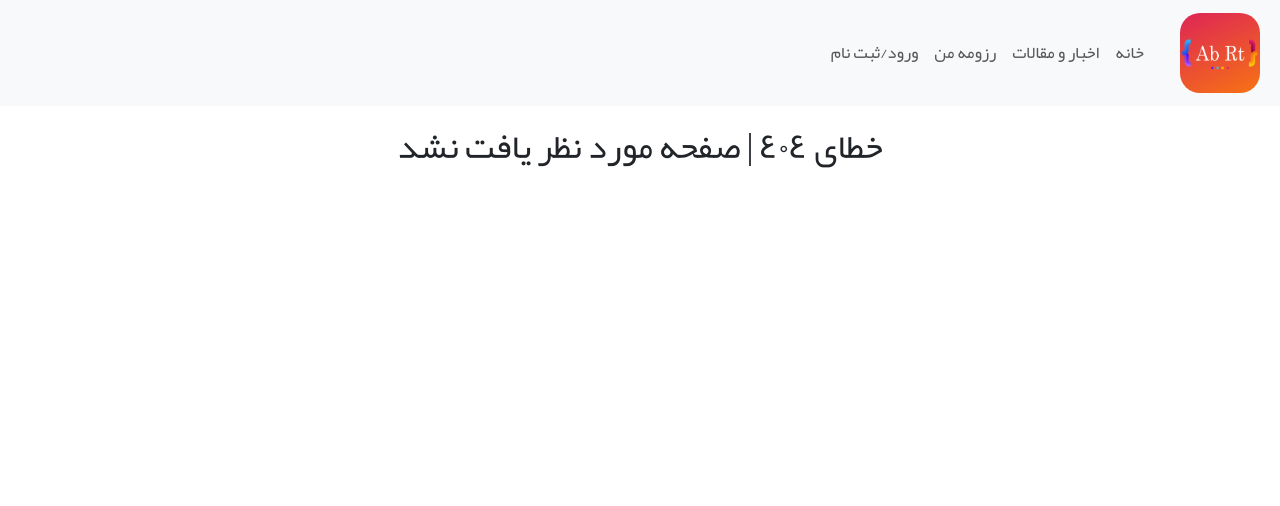
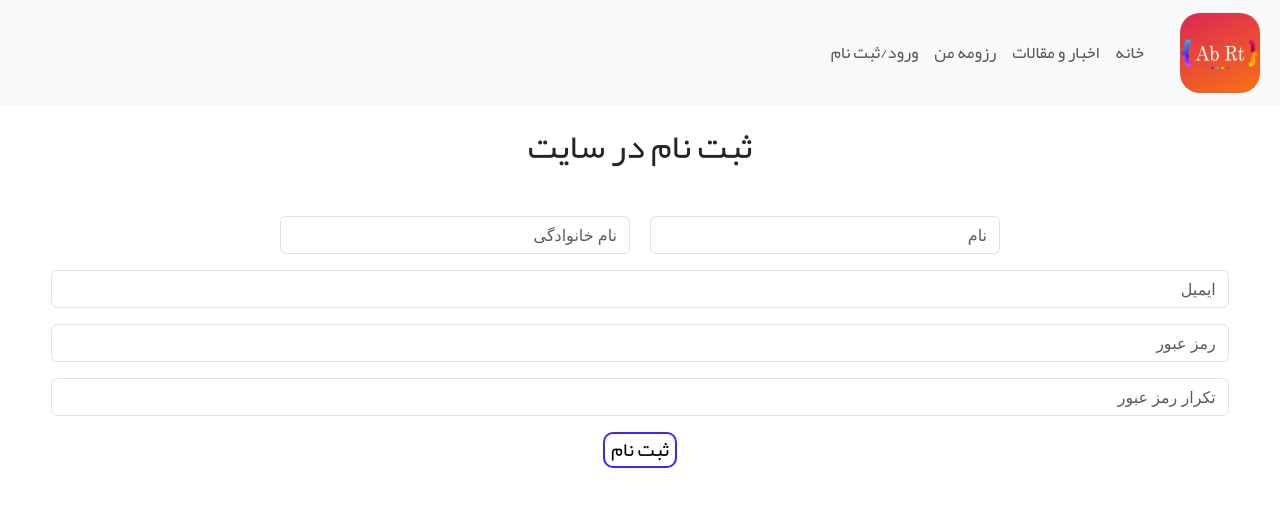
Before and after one commit to rohanitabar/RohaniTabar, a React (Create React App) app: page /signup in a window 1280 px wide. Shown: the top 506 px of the page. Built offline with nearby package versions, Linux system fonts and the light colour scheme.

Commit message:
Create login/signup page

```diff
--- a/src/App.js
+++ b/src/App.js
@@ -7,12 +7,16 @@ import NotFound from './Notfound';
 import About from './components/aboutMe';
 import News from './components/news';
 import myResumey from './components/my Resume';
+import Login from './components/login';
+import Signup from './components/signup';
 
 function App() {
   return (
     <BrowserRouter>
       <Navbar />
       <Routes>
+        <Route path='/login' Component={Login}/>
+        <Route path='/signup' Component={Signup}/>
         <Route path="/news" Component={News} />
         <Route path="/myprojects" Component={myResumey} />
         <Route path="/about" Component={About} />
--- a/src/components/home.css
+++ b/src/components/home.css
@@ -11,6 +11,10 @@
 
 body {
   overflow-x: hidden;
+}
+
+a{
+  text-decoration: none;
 }
 
 .logo {
@@ -291,6 +295,19 @@ body {
   margin-top: 25px;
 }
 
+.login{
+  background-color:transparent;
+  border:2px solid#4920ff;
+  font-size:20px;
+  border-radius: 10px;
+  font-family:yekan;
+}
+
+.login:hover{
+  transition: .5s;
+  background-color: #4920ff;
+  color: #fff;
+}
 
 .footer {
   background-color: #2c3e50;
--- /dev/null
+++ b/src/components/login.jsx
@@ -0,0 +1,26 @@
+import React from 'react';
+import { Link } from 'react-router-dom';
+import './home.css';
+const Login = () => {
+    return (
+        <>
+            <h1 className='title mb-5'>ورود به سایت</h1>
+            <div  style={{ direction:'rtl',display:'flex',flexDirection:'column',justifyContent:'center'}}>
+                <div class="mb-3" style={{display:'flex',justifyContent:'center'}}>
+                    <input type="email" class="form-control" id="exampleFormControlInput1" placeholder="ایمیل" style={{direction:'rtl',width:'92%'}}/>
+                </div>
+                <div class="mb-3" style={{display:'flex',justifyContent:'center'}}>
+                    <input type="password" class="form-control" id="exampleFormControlInput1" placeholder="رمز عبور" style={{direction:'rtl',width:'92%'}}/>
+                </div>
+                     <div style={{display:'flex',justifyContent:'center'}}>
+                    <Link>
+                        <button className='login'>ورود</button>
+                    </Link>
+                </div>
+                <h6 className='text-center mt-3'>حساب ندارید؟<Link to='/signup'>ثبت نام کنید</Link></h6>
+            </div>
+        </>
+    );
+}
+
+export default Login;
--- /dev/null
+++ b/src/components/signup.jsx
@@ -0,0 +1,31 @@
+import React from 'react';
+import { Link } from 'react-router-dom';
+const Signup = () => {
+    return (
+        <>
+            <h1 className='title mb-5'>ثبت نام در سایت</h1>
+            <div  style={{ direction:'rtl',display:'flex',flexDirection:'column',justifyContent:'center'}}>
+                <div class="mb-3" style={{display:'flex',justifyContent:'center'}}>
+                    <input type="text" class="form-control" id="exampleFormControlInput1" placeholder="نام" style={{direction:'rtl',width:'350px'}}/>
+                    <input type="text" class="form-control" id="exampleFormControlInput1" placeholder="نام خانوادگی" style={{direction:'rtl',width:'350px',marginRight:'20px'}}/>
+                </div>
+                <div class="mb-3" style={{display:'flex',justifyContent:'center'}}>
+                    <input type="email" class="form-control" id="exampleFormControlInput1" placeholder="ایمیل" style={{direction:'rtl',width:'92%'}}/>
+                </div>
+                <div class="mb-3" style={{display:'flex',justifyContent:'center'}}>
+                    <input type="password" class="form-control" id="exampleFormControlInput1" placeholder="رمز عبور" style={{direction:'rtl',width:'92%'}}/>
+                </div>
+                 <div class="mb-3" style={{display:'flex',justifyContent:'center'}}>
+                    <input type="password" class="form-control" id="exampleFormControlInput1" placeholder="تکرار رمز عبور" style={{direction:'rtl',width:'92%'}}/>
+                </div>
+                <div style={{display:'flex',justifyContent:'center'}}>
+                    <Link>
+                        <button className='login'>ثبت نام</button>
+                    </Link>
+                </div>
+            </div>
+        </>
+    );
+}
+
+export default Signup;
```
